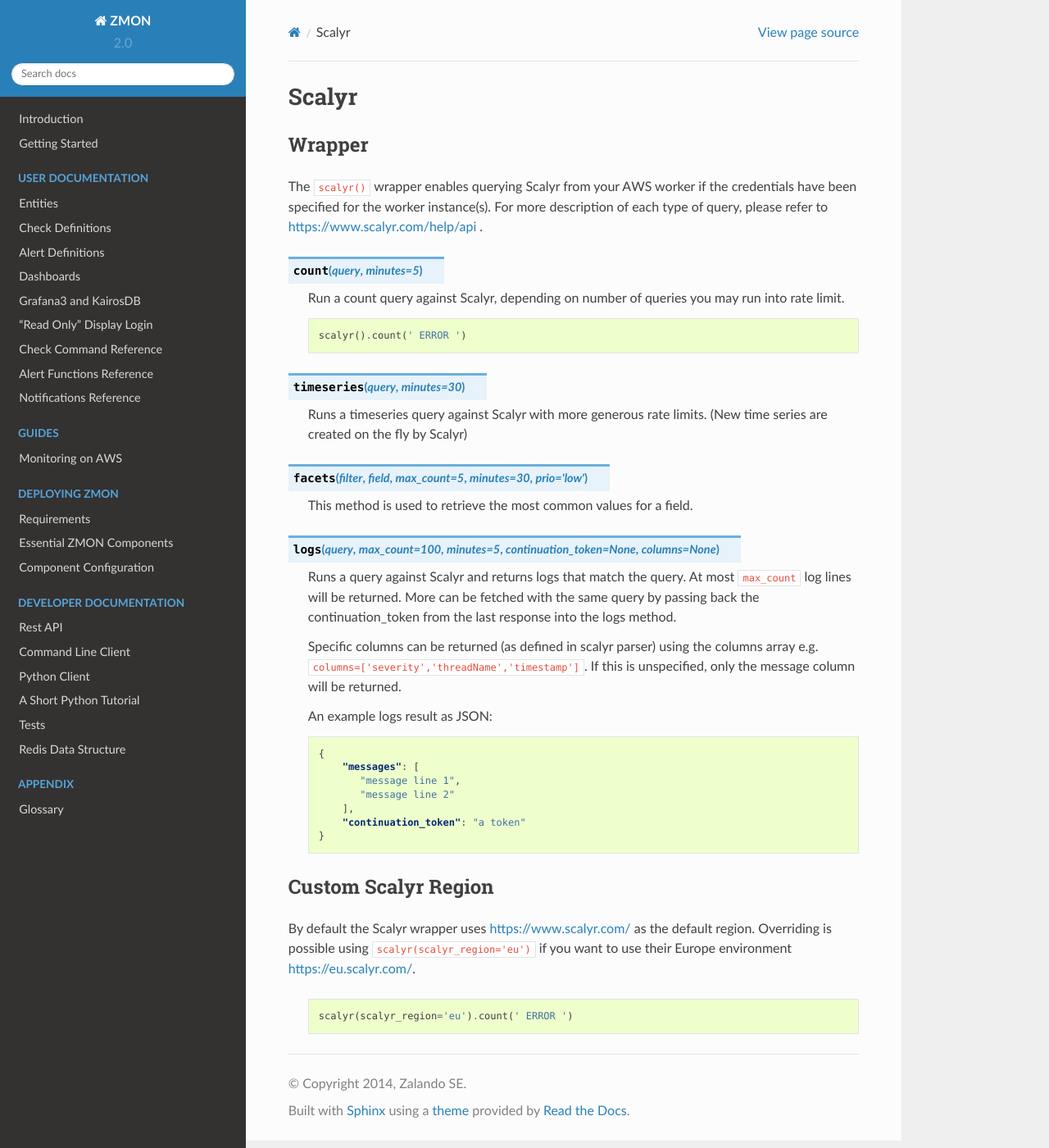
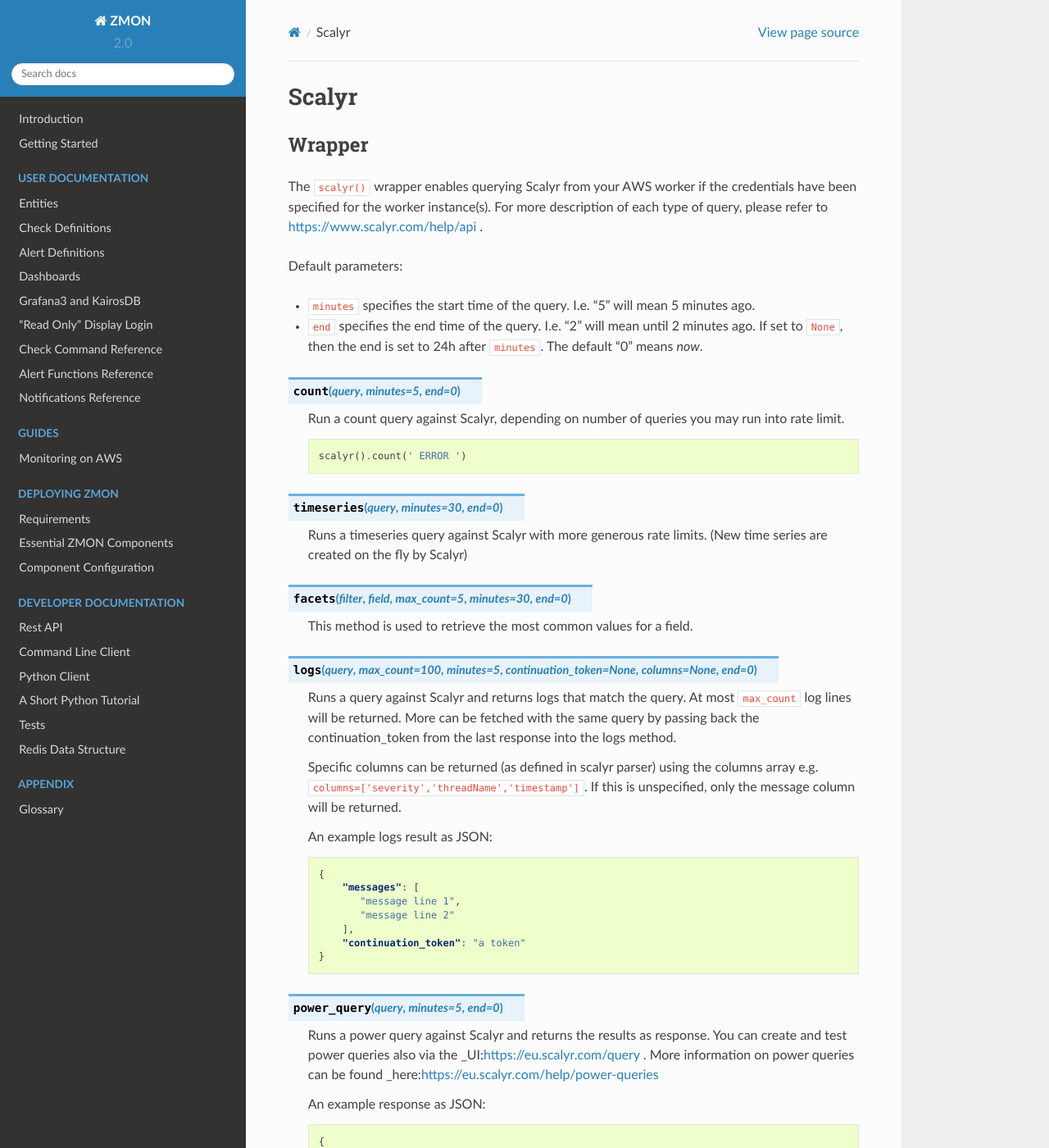
Before and after one commit to zalando-zmon/zmon-docs, a Sphinx documentation site: the page built from docs/user/check-ref/scalyr_wrapper.rst, in a window 1280 px wide and 1400 px high. Shown: the whole window at 82% size. Built offline with Sphinx 7.4.7 and the Read the Docs theme 2.0.0, drawn with Linux system fonts in a browser that asks for light colours; some of the changed text lies outside the part shown.

Commit message:
add documentation for scalyr-powerqueries

```diff
--- a/docs/user/check-ref/scalyr_wrapper.rst
+++ b/docs/user/check-ref/scalyr_wrapper.rst
@@ -7,7 +7,14 @@
 The ``scalyr()`` wrapper enables querying Scalyr from your AWS worker if the credentials have been specified for the worker instance(s).
 For more description of each type of query, please refer to https://www.scalyr.com/help/api .
 
-.. py:method:: count(query, minutes=5)
+Default parameters:
+
+* ``minutes`` specifies the start time of the query. I.e. "5" will mean 5 minutes ago.
+* ``end`` specifies the end time of the query. I.e. "2" will mean until 2 minutes ago. If set to ``None``, then the end is set to 24h after ``minutes``. The default "0" means `now`.
+
+
+
+.. py:method:: count(query, minutes=5, end=0)
 
     Run a count query against Scalyr, depending on number of queries you may run into rate limit.
 
@@ -17,17 +24,17 @@
         scalyr().count(' ERROR ')
 
 
-.. py:method:: timeseries(query, minutes=30)
+.. py:method:: timeseries(query, minutes=30, end=0)
 
     Runs a timeseries query against Scalyr with more generous rate limits. (New time series are created on the fly by Scalyr)
 
 
-.. py:method:: facets(filter, field, max_count=5, minutes=30, prio='low')
+.. py:method:: facets(filter, field, max_count=5, minutes=30, end=0)
 
     This method is used to retrieve the most common values for a field.
 
 
-.. py:method:: logs(query, max_count=100, minutes=5, continuation_token=None, columns=None)
+.. py:method:: logs(query, max_count=100, minutes=5, continuation_token=None, columns=None, end=0)
 
     Runs a query against Scalyr and returns logs that match the query. At most ``max_count`` log lines will be returned.
     More can be fetched with the same query by passing back the continuation_token from the last response into the
@@ -49,6 +56,45 @@
         }
 
 
+.. py:method:: power_query(query, minutes=5, end=0)
+
+    Runs a power query against Scalyr and returns the results as response. You can create and test power queries also via the _UI:https://eu.scalyr.com/query . More information on power queries can be found _here:https://eu.scalyr.com/help/power-queries
+
+    An example response as JSON:
+
+    .. code-block:: json
+
+        {
+            "columns": [
+                {
+                    "name": "cluster"
+                },
+                {
+                    "name": "application"
+                },
+                {
+                    "name": "volume"
+                }
+            ],
+            "warnings": [],
+            "values": [
+                [
+                    "cluster-1-eu-central-1:kube-1",
+                    "application-2",
+                    9481810.0
+                ],
+                [
+                    "cluster-2-eu-central-1:kube-1",
+                    "application-1",
+                    8109726.0
+                ]
+            ],
+            "matchingEvents": 8123.0,
+            "status": "success",
+            "omittedEvents": 0.0
+        }
+
+
 Custom Scalyr Region
 ^^^^^^^^^^^^^^^^^^^^
 
```
